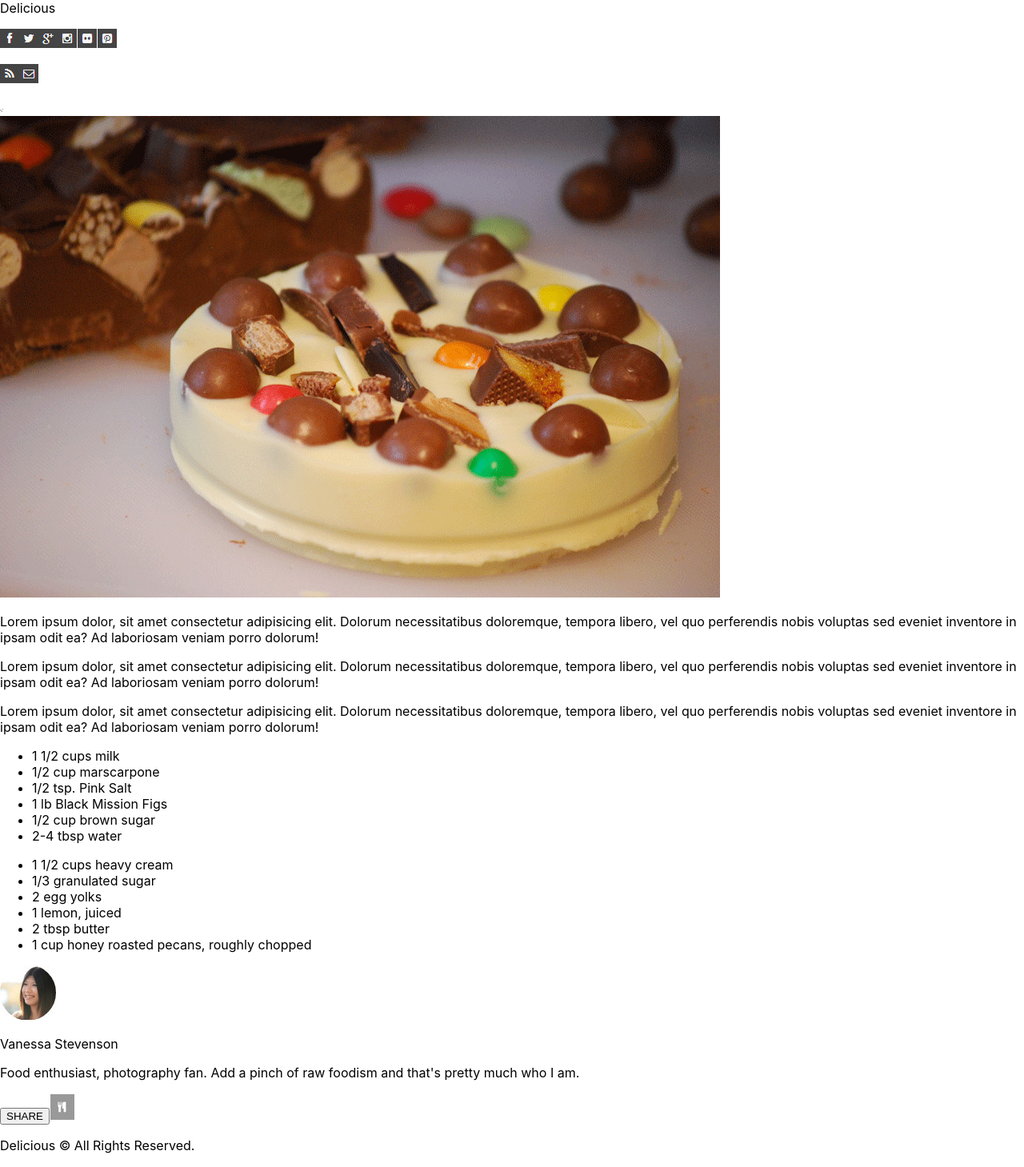
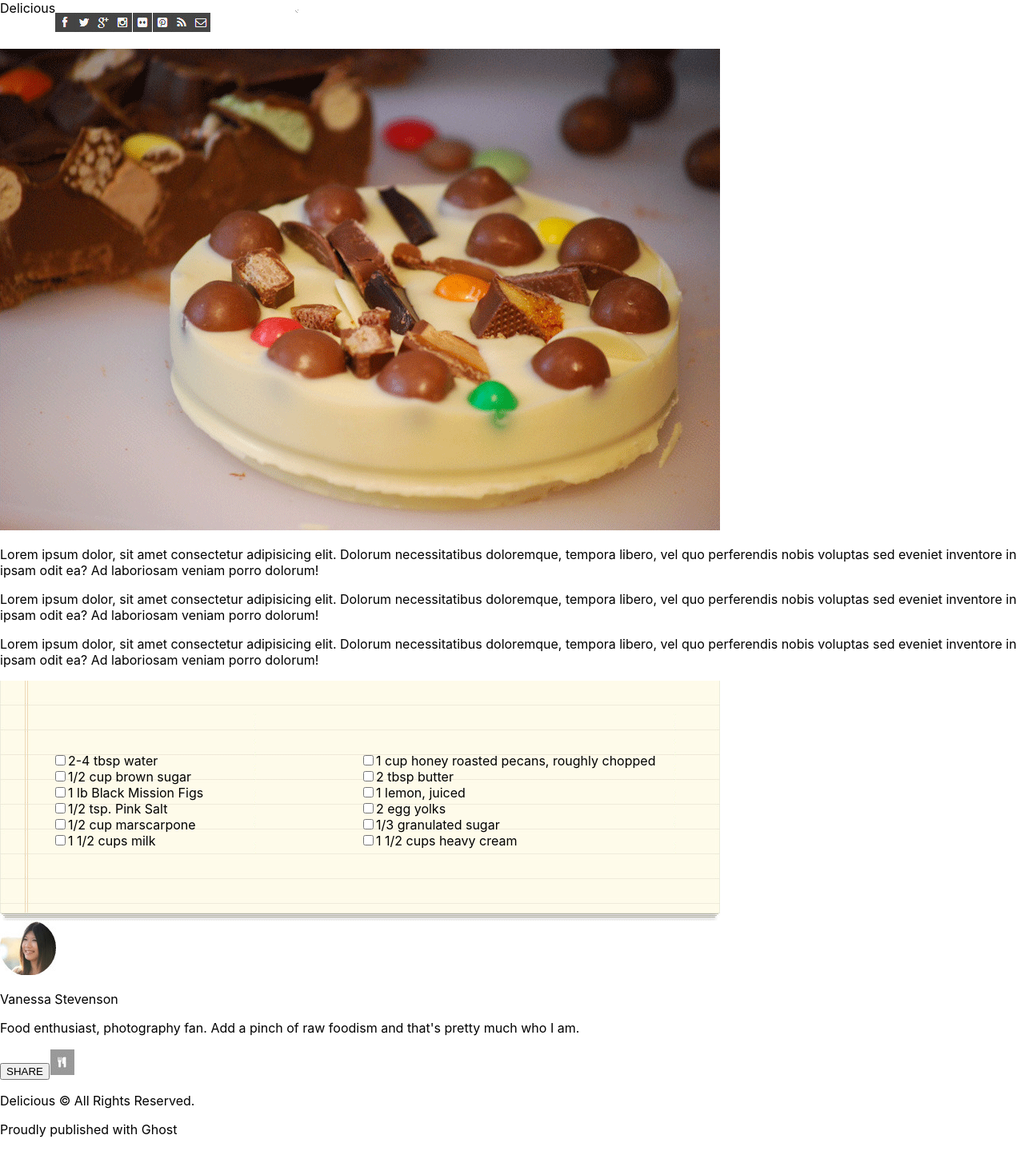
Before and after one commit to Annalise-M/Lab-01-React-ChocolatePizza, a React (Create React App) app in the folder my-app/: page / in a window 1280 px wide. Shown: the top 1459 px of the page at 80% size. After the commit the page ends 1438 px from the top, so only its background shows below. Built offline with nearby package versions, Linux system fonts and the light colour scheme.

Commit message:
updated lists to form, split up main to 3 different components

```diff
--- a/my-app/src/App.css
+++ b/my-app/src/App.css
@@ -1,38 +1,36 @@
-.App {
-  text-align: center;
+.header{
+  display:flex;
+  width:900px;
+}
+.icons{
+    display: flex;
+    align-self: flex-end;
+    flex-direction: reverse;
+    height: auto;
+    width: 300px;
+}
+.div-3 {
+  display: grid;
+  flex-wrap: wrap;
+  align-items: center;
+  background-image: url(./list-bg.png);
+  height: 300px;
+  width: 900px;
+  justify-content: space-around;
+  grid-template-columns: 1fr 1fr;
 }
 
-.App-logo {
-  height: 40vmin;
-  pointer-events: none;
+.left-list{
+  display:flex;
+  flex-direction: column-reverse;
+  align-items: flex-start;
+  padding-left: 65px;
+
 }
+.right-list{
+  display:flex;
+  flex-direction: column-reverse;
+  align-items: flex-start;
 
-@media (prefers-reduced-motion: no-preference) {
-  .App-logo {
-    animation: App-logo-spin infinite 20s linear;
-  }
+
 }
-
-.App-header {
-  background-color: #282c34;
-  min-height: 100vh;
-  display: flex;
-  flex-direction: column;
-  align-items: center;
-  justify-content: center;
-  font-size: calc(10px + 2vmin);
-  color: white;
-}
-
-.App-link {
-  color: #61dafb;
-}
-
-@keyframes App-logo-spin {
-  from {
-    transform: rotate(0deg);
-  }
-  to {
-    transform: rotate(360deg);
-  }
-}
--- a/my-app/src/App.js
+++ b/my-app/src/App.js
@@ -1,7 +1,11 @@
 import React from 'react';
 import Header from './Header.js';
-import Main from './Main.js';
+import Image from './Image.js';
 import Footer from './Footer.js';
+import Recipe from './Recipe.js';
+import Ingredients from './Ingredients.js';
+import './App.css';
+
 
 
 export default class AllPutTogether extends React.Component {
@@ -12,7 +16,9 @@ export default class AllPutTogether extends React.Component {
             <Header />
           </header>
           <main>
-            <Main />
+            <Image />
+            <Recipe/>
+            <Ingredients/>
           </main>
           <footer>
             <Footer />
--- a/my-app/src/Header.js
+++ b/my-app/src/Header.js
@@ -3,9 +3,9 @@ import React from 'react';
 export default class Header extends React.Component {
     render() {
       return (
-        <div>
+        <div className="header">
           <div>Delicious</div>
-          <div>
+          <div className="icons">
             <p>
               <img src='./assets/fb-icon.png' alt="facebook" />
               <img src='./assets/twit-icon.png' alt="twitter" />
@@ -13,9 +13,7 @@ export default class Header extends React.Component {
               <img src="./assets/insta-icon.png" alt="instagram"/>
               <img src="./assets/flic-icon.png" alt="flicker" />
               <img src="./assets/pint-icon.png" alt="pintrest" />
-            </p>
-            <p>
-              <img src="./assets/rss-icon.png" alt="rss" />
+               <img src="./assets/rss-icon.png" alt="rss" />
               <img src="./assets/mail-icon.png" alt="mail" />
             </p>
 
--- /dev/null
+++ b/my-app/src/Image.js
@@ -0,0 +1,13 @@
+import React from 'react';
+
+export default class Image extends React.Component {
+    render() {
+      return (
+        <div className="chocolate-pizza">
+            <img src="./assets/choco-pizza.png" alt="choco-pizza"/>
+
+        </div>
+
+      );
+    }
+  }
--- /dev/null
+++ b/my-app/src/Ingredients.js
@@ -0,0 +1,45 @@
+import React from 'react';
+
+const Ingredients1 = [
+  '1 1/2 cups milk',
+  '1/2 cup marscarpone',
+  '1/2 tsp. Pink Salt',
+  '1 lb Black Mission Figs',
+  '1/2 cup brown sugar',
+  '2-4 tbsp water'
+]
+const Ingredients2 = [
+  '1 1/2 cups heavy cream',
+  '1/3 granulated sugar',
+  '2 egg yolks',
+  '1 lemon, juiced',
+  '2 tbsp butter',
+  '1 cup honey roasted pecans, roughly chopped'
+]
+
+export default class Ingredients extends React.Component {
+    render() {
+      return (
+        <div className="div-3">
+          <form className="left-list">
+            <label><input type="checkbox"/>1 1/2 cups milk</label>
+            <label><input type="checkbox"/>1/2 cup marscarpone</label>
+            <label><input type="checkbox"/>1/2 tsp. Pink Salt</label>
+            <label><input type="checkbox"/>1 lb Black Mission Figs</label>
+            <label><input type="checkbox"/>1/2 cup brown sugar</label>
+            <label><input type="checkbox"/>2-4 tbsp water</label>
+          </form>
+          <form className="right-list"><label><input type="checkbox"/>1 1/2 cups heavy cream</label>
+            <label><input type="checkbox"/>1/3 granulated sugar</label>
+            <label><input type="checkbox"/>2 egg yolks</label>
+            <label><input type="checkbox"/>1 lemon, juiced</label>
+            <label><input type="checkbox"/>2 tbsp butter</label>
+            <label><input type="checkbox"/>1 cup honey roasted pecans, roughly chopped</label>
+          </form>
+
+
+          </div>
+
+      );
+    }
+  }
--- a/my-app/src/Main.js
+++ /dev/null
@@ -1,43 +0,0 @@
-import React from 'react';
-
-export default class Main extends React.Component {
-    render() {
-      return (
-        <div>
-          <div className="div-1"></div>
-          <div className="div-2"></div>
-          <div className="chocolate-pizza">
-            <img src="./assets/choco-pizza.png" alt="choco-pizza"/>
-            <p>
-              Lorem ipsum dolor, sit amet consectetur adipisicing elit. Dolorum necessitatibus doloremque, tempora libero, vel quo perferendis nobis voluptas sed eveniet inventore in ipsam odit ea? Ad laboriosam veniam porro dolorum!
-            </p>
-            <p>
-              Lorem ipsum dolor, sit amet consectetur adipisicing elit. Dolorum necessitatibus doloremque, tempora libero, vel quo perferendis nobis voluptas sed eveniet inventore in ipsam odit ea? Ad laboriosam veniam porro dolorum!
-            </p>
-            <p>
-              Lorem ipsum dolor, sit amet consectetur adipisicing elit. Dolorum necessitatibus doloremque, tempora libero, vel quo perferendis nobis voluptas sed eveniet inventore in ipsam odit ea? Ad laboriosam veniam porro dolorum!
-            </p>
-            <div className="div-3">
-               <ul className="left-list">
-                <li>1 1/2 cups milk</li>
-                <li>1/2 cup marscarpone</li>
-                <li>1/2 tsp. Pink Salt</li>
-                <li>1 lb Black Mission Figs</li>
-                <li>1/2 cup brown sugar</li>
-                <li>2-4 tbsp water</li>
-              </ul>
-              <ul className="right-list">
-                  <li>1 1/2 cups heavy cream</li>
-                  <li>1/3 granulated sugar</li>
-                  <li>2 egg yolks</li>
-                  <li>1 lemon, juiced</li>
-                  <li>2 tbsp butter</li>
-                  <li>1 cup honey roasted pecans, roughly chopped</li>
-                </ul>
-
-             </div>
-          </div>
-        </div>
-      );
-    }
-  }
--- /dev/null
+++ b/my-app/src/Recipe.js
@@ -0,0 +1,19 @@
+import React from 'react';
+
+export default class Recipe extends React.Component {
+    render() {
+      return (
+        <div>
+            <p>
+              Lorem ipsum dolor, sit amet consectetur adipisicing elit. Dolorum necessitatibus doloremque, tempora libero, vel quo perferendis nobis voluptas sed eveniet inventore in ipsam odit ea? Ad laboriosam veniam porro dolorum!
+            </p>
+            <p>
+              Lorem ipsum dolor, sit amet consectetur adipisicing elit. Dolorum necessitatibus doloremque, tempora libero, vel quo perferendis nobis voluptas sed eveniet inventore in ipsam odit ea? Ad laboriosam veniam porro dolorum!
+            </p>
+            <p>
+              Lorem ipsum dolor, sit amet consectetur adipisicing elit. Dolorum necessitatibus doloremque, tempora libero, vel quo perferendis nobis voluptas sed eveniet inventore in ipsam odit ea? Ad laboriosam veniam porro dolorum!
+            </p>
+         </div>
+      );
+    }
+  }
--- a/my-app/src/index.css
+++ b/my-app/src/index.css
@@ -6,8 +6,3 @@ body {
   -webkit-font-smoothing: antialiased;
   -moz-osx-font-smoothing: grayscale;
 }
-
-code {
-  font-family: source-code-pro, Menlo, Monaco, Consolas, 'Courier New',
-    monospace;
-}
```
Also changed, not shown: my-app/src/list-bg.png (renamed from my-app/public/assets/list-bg.png).
